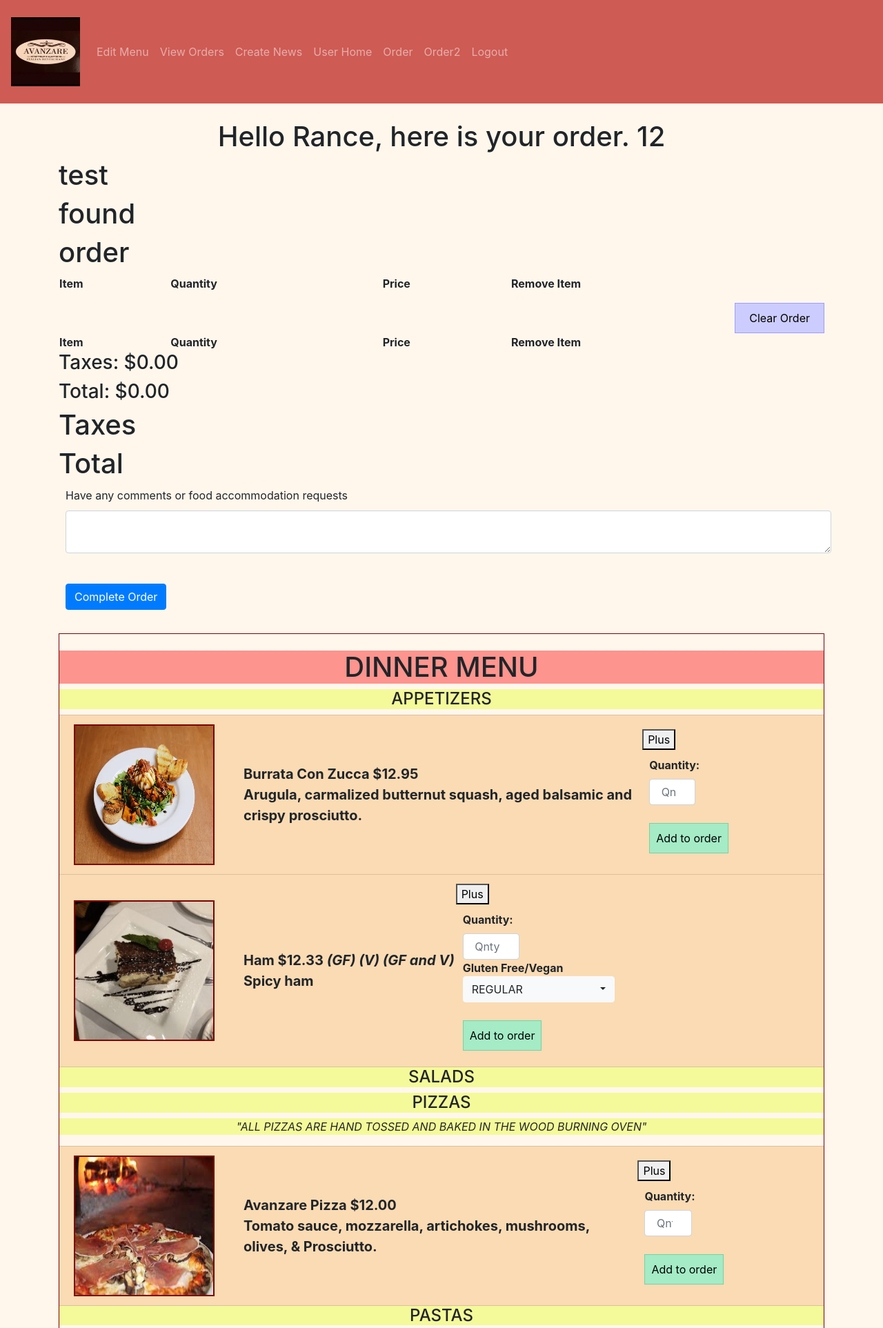
After one commit to rancy1313/Avanzare, a Flask app: page /test-order in a window 1280 px wide. The commit adds this page. Shown: the top 1925 px of the page at 69% size. Run offline with Flask 2, Linux system fonts and the light colour scheme; a user stored in the database is signed in; data comes from the database, SQL or seed files in the repository; both versions use the stored data as it was after the commit; lists and menus that the app fills with data are empty; some libraries are stand-ins or nearby versions.

Commit message:
changed order to be done by js function, so a new order object doesn't have to be created every time the user goes to order page

```diff
--- a/avanzareApp/auth.py
+++ b/avanzareApp/auth.py
@@ -70,7 +70,7 @@ def login():
             msg = 'Hello Chef ' + user.first_name + "!"
             flash(msg, category="success")
             login_user(user, remember=True)
-            return redirect(url_for('views.add_menu_item'))
+            return redirect(url_for('views.edit_menu'))
 
         # checks to see if the user exists by checking if the password entered matches the db password
         # it is also hashed in the db
--- a/avanzareApp/static/index.js
+++ b/avanzareApp/static/index.js
@@ -50,3 +50,77 @@ function closeBlueprint(item_id) {
     const edit_button = document.getElementById('edit_' + item_id);
     edit_button.removeAttribute('hidden');
 }
+
+
+function addToOrder(quantity, item_id, item_name, item_price, item_accommodation) {
+    // sure quantity is not 0 so user doesn't try to add 0 amounts of an item to the order
+    // make sure quantity isn't an empty string or it will try to add 0 amounts of the item to the order. This happens
+    // if the button was pressed and there was no input in the quantity field.
+    if (quantity !== '' && quantity !== 0) {
+        if (item_accommodation !== 'REGULAR') {
+            item_name = item_accommodation + ' ' + item_name;
+        }
+        let tmp_price = item_price * quantity;
+        const testing = document.getElementById('row_${item_name}');
+        if (testing === null) {
+            document.getElementById('dog').innerText = "hi" + testing;
+            const order = document.getElementById('actual_order');
+            const tmp_item = document.createElement('tr');
+            tmp_item.setAttribute('id', `row_${item_name}`);
+            tmp_item.innerHTML = `
+                <td>${item_name}</td>
+                <td >${quantity}</td>
+                <td>$${tmp_price.toFixed(2)}</td>
+                <td><input style="width: 25%"
+                           type="number" min="1" step="1"
+                           id="delete_quantity_${item_name}"
+                           name="delete_quantity"
+                           placeholder="Quantity"/>
+                    <button class="btn-del-order" onclick="removeFromOrder(document.getElementById('delete_quantity_${item_name}').value, ${item_id}, '${item_name}', ${item_price})">Delete</button>
+                </td>
+                    `;
+            order.appendChild(tmp_item);
+        } else {
+            var descendants = testing.getElementsByTagName('*');
+            let tmp = descendants[2].innerText.slice(1, descendants[2].innerText.length);
+            descendants[1].innerText = parseInt(quantity) + parseInt(descendants[1].innerText);
+            descendants[2].innerText = '$' + (parseFloat(tmp_price) + parseFloat(tmp)).toFixed(2);
+        }
+    }
+    // clear the quantity fields
+    const quantity_reset = document.getElementById('quantity_' + item_id);
+    quantity_reset.value = "";
+}
+
+
+function removeFromOrder(quantity, item_id, item_name, item_price) {
+    // sure quantity is not 0 so user doesn't try to add 0 amounts of an item to the order
+    // make sure quantity isn't an empty string or it will try to add 0 amounts of the item to the order. This happens
+    // if the button was pressed and there was no input in the quantity field.
+    if (quantity !== '' && quantity !== 0) {
+        // tmp_price is the total amount that the user wants to reduce
+        let tmp_price = item_price * quantity;
+        // get the table row my matching item name id
+        const table_row = document.getElementById(`row_${item_name}`);
+        // fetch td tags inside of the row
+        var descendants = table_row.getElementsByTagName('*');
+        // slice the descendants[2](item price) because it is in $0.00 format we need 0.00 type to do math
+        let tmp = descendants[2].innerText.slice(1, descendants[2].innerText.length);
+        // descendants[1] is the quantity of the object
+        descendants[1].innerText = parseInt(descendants[1].innerText) - parseInt(quantity);
+        descendants[2].innerText = '$' + (parseFloat(tmp) - parseFloat(tmp_price)).toFixed(2);
+        // we reset tmp after doing the subtraction above to get the new price total
+        tmp = descendants[2].innerText.slice(1, descendants[2].innerText.length);
+        // If checks if the total is equal to zero or below zero to remove the row from the table.
+        // If tmp is below zero, then the user tried to remove more than what was ordered, so we just remove it all
+        if (tmp <= 0) {
+            // fetch the order to remove the row
+            const order = document.getElementById('actual_order');
+            // remove row from order
+            order.removeChild(table_row);
+        }
+        // clear the delete quantity fields
+        const quantity_reset = document.getElementById('delete_quantity_' + item_name);
+        quantity_reset.value = "";
+    }
+}
--- a/avanzareApp/static/style.css
+++ b/avanzareApp/static/style.css
@@ -12,7 +12,7 @@
     border-color: #800000;
 }
 .container2 {
-    margin: 20px;
+    margin: 10px;
     display: flex;
     align-items: center;
     justify-content: center
--- a/avanzareApp/templates/base.html
+++ b/avanzareApp/templates/base.html
@@ -45,8 +45,8 @@
                     {% endif %}
                     <a class="nav-item nav-link" id="user_home" href="/user_home">User Home</a>
                     <a class="nav-item nav-link" id="order" href="/order">Order</a>
+                    <a class="nav-item nav-link" id="test_order" href="/test-order">Order2</a>
                     <a class="nav-item nav-link" id="logout" href="/logout">Logout</a>
-                    <a class="nav-item nav-link" id="testing" href="/testing">testing</a>
                 {% else %}
                 <!-- Not logged in nav links-->
                     <a class="nav-item nav-link" id="menu" href="/">Menu</a>
--- /dev/null
+++ b/avanzareApp/templates/order2.html
@@ -0,0 +1,239 @@
+{% extends "base.html" %} {% block title %}Home{% endblock %}
+{% block content %}
+<!-- this page is for a user to make an order. It displays a menu where the user can choose by quantity how many of each
+ item the want to add to their order. If the item is available for extra dish accommodations then it will display. The
+ user also has an option to add a comment to each order specifying any special request or allergy information. The user
+ can delete items from the order by quantity. The total and taxes(8%) are show under the table. The table only shows an
+ item once and the quantity of it. It also displays the cost total of each item. After a user submits an order, they are
+ directed to their personal home page-->
+<h1 align="center"> Hello {{ user.first_name }}, here is your order. {{ new_order.id }}</h1>
+<h1 id="pop">test</h1>
+<h1 id="dog">found</h1>
+<h1>order</h1>
+<table id="actual_order" style="width:100%">
+    <tr>
+        <th>Item</th>
+        <th>Quantity</th>
+        <th>Price</th>
+        <th>Remove Item</th>
+    </tr>
+</table>
+<!-- this refreshes the order just by refreshing the page -->
+<a class="btn-edit" id="order" href="/order">Clear Order</a>
+{% set lst =  [] %}
+<!-- the table displays the order details by item info as each row -->
+<table style="width:100%">
+    <tr>
+        <th>Item</th>
+        <th>Quantity</th>
+        <th>Price</th>
+        <th>Remove Item</th>
+    </tr>
+    <!-- make a unique list of item names and iterate through it. Will only display item name once before it is added to
+     the unique list. Then count counts how many times that item is in orders items variable and displays it next to the
+      items name -->
+    {% for item in new_order.items %}
+        {% set count = namespace(value=0) %}
+        <!-- set print once to once and reset it at the end of the loop -->
+        {% set print_once = 1 %}
+        {% if item.name not in lst %}
+            {% for item_count in new_order.items %}
+                <!-- count how many of each item there is by item name -->
+                {% if item.name == item_count.name %}
+                    {% set count.value = count.value + 1 %}
+                {% endif %}
+            {% endfor %}
+            {% if print_once == 1 %}
+                <tr>
+                    <!-- print this once for each different item on the order -->
+                    <th>{{ item.name }}</th>
+                    <th>{{ count.value }}</th>
+                    {% set tmp = (item.price | float) %}
+                    <th>{{ "${:,.2f}".format(count.value * tmp) }}</th>
+                    <th>
+                        <!-- this form is to pass the item id to know how much quantity of this item should be deleted -->
+                        <form action="/add-to-order/{{ new_order.id }}" method="POST">
+                            <input style="width: 25%"
+                                   type="delete_quantity"
+                                   id="delete_quantity"
+                                   name="delete_quantity"
+                                   placeholder="Quantity"/>
+                            <textarea hidden
+                                                type="itemId2"
+                                                id="itemId2"
+                                                name="itemId2">{{item.id}}</textarea>
+                            <button class="btn-del-order">Delete</button>
+                        </form>
+                    </th>
+                </tr>
+                <br />
+            {% endif %}
+            {% set print_once = 1 %}
+            <!-- append item name so it won't print the item's info again -->
+            <div hidden>
+                {{ lst.append(item.name) }}
+            </div>
+        {% endif %}
+    {% endfor %}
+</table>
+<!-- print taxes and total.  -->
+{% if "${:,.2f}".format(new_order.taxes) == "$-0.00" %}
+    <h3>Taxes: $0.00</h3>
+{% else %}
+    <h3>Taxes: {{ "${:,.2f}".format(new_order.taxes) }}</h3>
+{% endif %}
+<!-- This if statement is needed to fix $-0.00 bug when clicking too fast -->
+{% if "${:,.2f}".format(new_order.total + new_order.taxes) == "$-0.00" %}
+   <h3>Total: $0.00</h3>
+{% else %}
+    <h3>Total: {{ "${:,.2f}".format(new_order.total + new_order.taxes) }}</h3>
+{% endif %}
+
+<h1>Taxes</h1>
+<h1>Total</h1>
+<!-- this form is to submit the order and pass the comment and complete_order variables to add_to_order() -->
+<form method="POST">
+    <div>Have any comments or food accommodation requests</div>
+    <textarea name="comment" id="comment" class="form-control"></textarea>
+    <br />
+    <textarea hidden
+              type="complete_order"
+              id="complete_order"
+              name="complete_order">TRUE</textarea>
+    <button type="submit" class="btn btn-primary">Complete Order</button>
+</form>
+<br />
+<!-- create a black line around the order menu -->
+<div class="blackLine">
+    <br />
+    <!-- a nested for loop to loop through menu types and display the menu type once with a header and then loop through
+     the associated items with that type beneath it -->
+    <h1 class="h1Color" align="center"> DINNER MENU </h1>
+    <ul class="list-group list-group-flush" id="items">
+        <!-- these variables are just to display GF/V options in italics -->
+        {% set gf = "(GF)" %}
+        {% set v = "(V)" %}
+        <!-- I found it easier to combine gf and v together as an option if both options were available for a dish -->
+        {% set gfv = "(GF and V)" %}
+        <!-- gets set to 0 after a header is displayed but set to 1 at the end of every parent loop iteration -->
+        {% set print_once = 1 %}
+        {% for menu in ["APPETIZERS", "SALADS", "PIZZAS", "PASTAS", "ENTREES", "SIDES", "DESSERT MENU", "AFTER DINNER DRINKS", "COCKTAILS", "BOTTLE", "DRAFT"] %}
+            {% if print_once == 1 %}
+                {% if menu == "DESSERT MENU" %}
+                    <h1 class="h1Color" align="center"> DESSERTS </h1>
+                    {% set print_once = 0 %}
+                {% elif menu == "AFTER DINNER DRINKS" %}
+                    <h1 class="h1Color" align="center"> AFTER DINNER DRINKS </h1>
+                    {% set print_once = 0 %}
+                {% elif menu == "COCKTAILS" %}
+                    <h1 class="h1Color" align="center"> COCKTAILS </h1>
+                    {% set print_once = 0 %}
+                {% elif menu == "BOTTLE" %}
+                    <h1 class="h1Color" align="center"> BEER </h1>
+                    <h4 class="menu_type_color" align="center">{{ menu }}</h4>
+                    {% set print_once = 0 %}
+                {% else %}
+                    <h4 class="menu_type_color" align="center">{{ menu }}</h4>
+                    {% if menu == "PIZZAS" %}
+                        <p class="menu_type_color" align="center"><i>"ALL PIZZAS ARE HAND TOSSED AND BAKED IN THE WOOD BURNING OVEN"</i></p>
+                    {% endif %}
+                    {% set print_once = 0 %}
+                {% endif %}
+            {% endif %}
+            <!-- displays each menu items details such as image, name, price etc -->
+            {% for item in items %}
+                {% if item.menu_type == menu %}
+                    <li class="list-group-item">
+                        <table>
+                            <tr>
+                                <th>
+                                    {% set tmp = item.name + '.jpg' %}
+                                    <div class="image" align="right">
+                                        <img class="img-responsive" src="{{ url_for('views.send_image', filename=tmp) }}" width="200" height="200">
+                                    </div>
+                                </th>
+                                <th>
+                                    <div class="text">
+                                        {{ item.name }}
+                                        {% set tmp = "$" + (item.price | string) %}
+                                        {{ tmp }}
+                                        {% if item.gluten_free == "GLUTEN FREE" %}
+                                            <i>{{ gf }}</i>
+                                        {% endif %}
+                                        {% if item.vegan == "VEGAN" %}
+                                            <i>{{ v }}</i>
+                                        {% endif %}
+                                        {% if (item.gluten_free == "GLUTEN FREE") and (item.vegan == "VEGAN") %}
+                                            <i>{{ gfv }}</i>
+                                        {% endif %}
+                                        <br />
+                                        {{ item.description }}
+                                        <br />
+                                    </div>
+                                </th>
+                                <th>
+                                    <button onclick="addToOrder(document.getElementById('quantity_{{ item.id }}').value,
+                                                    {{ item.id }}, '{{ item.name }}', {{ item.price }},
+                                                    document.getElementById('dish_accommodation_{{ item.id }}').value)">Plus</button>
+                                    <!-- this form is to pass quantity/dish_accommodation/item_id to add_to_order() -->
+                                    <form action="/add-to-order/{{ new_order.id }}" method="POST">
+                                        <div class="form-group">
+                                            <label for="quantity_{{ item.id }}">Quantity: </label>
+                                            <input  style="width: 30%"
+                                                    type="number" min="1" step="1"
+                                                    class="form-control"
+                                                    id="quantity_{{ item.id }}"
+                                                    name="quantity"
+                                                    placeholder=" Qnty"
+                                            />
+                                            <!-- will only display option to add gf/v option if the dish has it available as an option -->
+                                            {% if (item.gluten_free == "GLUTEN FREE") or (item.vegan == "VEGAN") %}
+                                                <div>Gluten Free/Vegan</div>
+                                                    <select class="selectpicker" type="dish_accommodation" id="dish_accommodation_{{ item.id }}" name="dish_accommodation">
+                                                        <optgroup label="CHOOSE ONE" >
+                                                            <option>REGULAR</option>
+                                                            {% if item.gluten_free == "GLUTEN FREE" %}
+                                                                <option>GLUTEN FREE</option>
+                                                            {% endif %}
+                                                            {% if item.vegan == "VEGAN" %}
+                                                                <option>VEGAN</option>
+                                                            {% endif %}
+                                                            {% if (item.gluten_free == "GLUTEN FREE") and (item.vegan == "VEGAN") %}
+                                                                <option>GLUTEN FREE AND VEGAN</option>
+                                                            {% endif %}
+                                                        </optgroup>
+                                                    </select>
+                                            {% else %}
+                                                {% set tmp_id = "dish_accommodation_" + item.id|string %}
+                                                <select id="{{ tmp_id }}" hidden><option>REGULAR</option></select>
+                                            {% endif %}
+                                            <!-- a hidden field just to pass item id to the function -->
+                                            <textarea hidden
+                                                      type="itemId"
+                                                      id="itemId"
+                                                      name="itemId">{{item.id}}</textarea>
+                                        </div>
+                                        <button class="btn-add">Add to order</button>
+                                    </form>
+                                </th>
+                            </tr>
+                        </table>
+                    </li>
+                {% endif %}
+            {% endfor %}
+            <!-- reset print once to print the next menu type once -->
+            {% set print_once = 1 %}
+        {% endfor %}
+    </ul>
+    <br />
+</div>
+<br />
+<br />
+<!-- a not to let customers know that allergies are taken seriously -->
+<strong align="center"><i>If there are any allergies or any accommodations needed for your meal, please indicate in the order
+comment. Consumer Advisory: Raw or undercooked meat, poultry, seafood, or eggs may increase risk of foodborne illness.</i></strong>
+<br />
+<!-- the footer is added at the bottom -->
+{% include "footer.html" %}
+
+{% endblock %}
--- a/avanzareApp/views.py
+++ b/avanzareApp/views.py
@@ -1,4 +1,4 @@
-from flask import Blueprint, render_template, request, flash, jsonify, redirect, url_for, send_from_directory
+from flask import Blueprint, render_template, request, flash, abort, jsonify, redirect, url_for, send_from_directory
 from flask_login import login_required, current_user
 from .models import Menu, User, Order, Menu_order, News
 from . import db
@@ -22,7 +22,11 @@ def send_image(filename):
 # get to edit menu page
 @views.route('/edit-menu', methods=['GET'])
 def edit_menu():
+    # fetch all menu items
     items = Menu.query.all()
+    # if user is not logged in and trying to access the page
+    if current_user.is_anonymous:
+        abort(404, description="Resource not found")
     # make sure page only loads for head chef
     if current_user.email == 'headChef@gmail.com':
         return render_template("edit_menu.html", items=items, user=current_user)
@@ -32,8 +36,8 @@ def edit_menu():
 
 # this is the function for the head chef to add any item they want to the menu. There are some requirements like menu
 # items cannot have the same name, price must be digits/float, and limited chars for name/description.
-@views.route('/test-add-to-menu', methods=['POST'])
-def testing_add_to_menu():
+@views.route('/add-to-menu', methods=['POST'])
+def add_to_menu():
     # get input values from the chef
     name = request.form.get('name')
     price = request.form.get('price')
@@ -74,7 +78,7 @@ def testing_add_to_menu():
         if char in name + description:
             message = 'Some special chars are not permitted such as: ' + char
             flash(message, category="error")
-            return redirect(url_for('views.add_menu_item'))
+            return redirect(url_for('views.edit_menu'))
     # if all is good then create the item and refresh page
     item = Menu(name=name, price=price, description=description, menu_type=menu_type, gluten_free=gluten_free,
                 vegan=vegan, item_image=filename, user_id=current_user.id)
@@ -86,15 +90,6 @@ def testing_add_to_menu():
 @views.route('/user_home', methods=['GET', 'POST'])
 @login_required
 def user_home():
-    # this function is to load the users home page that shows their active orders and past orders
-    # active orders are orders that are still in the progress of being made
-    # sometimes when the page is refreshed while on the order page
-    # or everytime the order page is clicked it will create a new order
-    # ,so I will delete those orders here
-    # issue was solved a while ago, so this technically shouldn't be here. Might delete this soon.
-    error_orders = Order.query.filter(Order.user_id == current_user.id).filter(Order.is_active == None).delete()
-    error_orders = Order.query.filter(Order.user_id == current_user.id).filter(Order.total == 0).delete()
-    db.session.commit()
     active_orders = Order.query.filter(Order.user_id == current_user.id).filter(Order.is_active == "Active").all()
     # user can view all restaurant's news in user home. This could be changed to show limited random news like in
     # the featured section of the start page, but I'm assuming that there wouldn't be that many news
@@ -103,7 +98,19 @@ def user_home():
     db.session.commit()
     return render_template("user_home.html", news=news, active_orders=active_orders, user=current_user)
 
+@views.route('/test-order', methods=['GET', 'POST'])
+@login_required
+def test_order():
+    items = Menu.query.all()
+    # delete any empty orders. Everytime we go to the order page, we create a new order object, so we should delete
+    # the uncompleted order objects to not have a bunch of empty orders in the db.
+    error_orders = Order.query.filter(Order.user_id == current_user.id).filter(Order.total == 0).delete()
+    new_order = new_order = Order(user_id=current_user.id, taxes=0, total=0)
+    db.session.add(new_order)
+    db.session.commit()
+    return render_template("order2.html", items=items, new_order=new_order, user=current_user)
 
+# delete_this this function
 @views.route('/order', methods=['GET', 'POST'])
 @login_required
 def order():
@@ -381,11 +388,6 @@ def delete_news_post():
     return jsonify({})
 
 
-@views.route('/testing', methods=['POST', 'GET'])
-def testing():
-    print('testing')
-    return render_template('testing.html', user=current_user)
-
 
 # this is function is to delete an item from the menu. It just finds the item by id and then deletes it. It also deletes
 # the image associated with that item from the images directory
@@ -397,7 +399,7 @@ def delete_menu_item(item_id):
     db.session.delete(item)
     db.session.commit()
     flash('Item deleted!', category="success")
-    return redirect(url_for('views.add_menu_item'))
+    return redirect(url_for('views.edit_menu'))
 
 
 # this function is to edit any item from the menu
@@ -432,4 +434,4 @@ def edit_menu_item(item_id):
     db.session.commit()
     # return to edit menu html
     flash('Item edited!', category="success")
-    return redirect(url_for('views.add_menu_item'))
+    return redirect(url_for('views.edit_menu'))
```
Also changed, not shown: avanzareApp/templates/edit_menu.html (+3 -4 lines), avanzareApp/templates/testing.html (deleted, +0 -55 lines), avanzareApp/images/Ham.jpg (added), instance/database.db.
